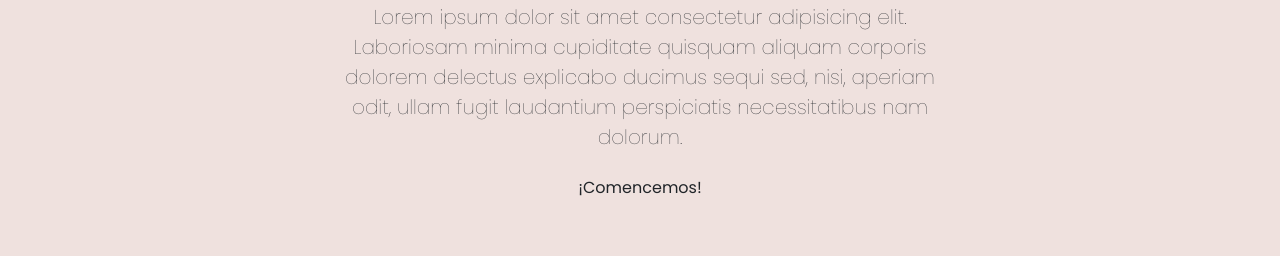
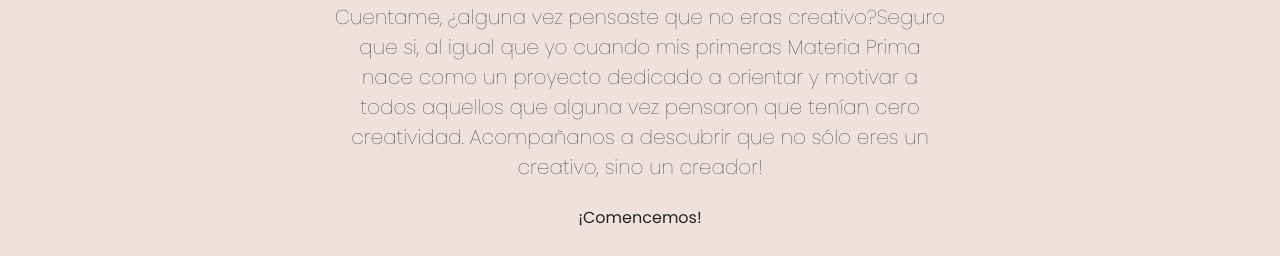
Before and after one commit to EnyaDev/ProyectoCoderhouse, a plain HTML site: page acercade.html in a window 1280 px wide. Shown: the part 544-800 px from the top of the page. Drawn offline with nearby package versions, Linux system fonts and the light colour scheme.

Commit message:
Subo cambios en encabezados y meta description

```diff
--- a/acercade.html
+++ b/acercade.html
@@ -3,6 +3,7 @@
   <head>
     <meta charset="UTF-8" />
     <meta http-equiv="X-UA-Compatible" content="IE=edge" />
+    <meta name="description" content="Materia Prima nace como un proyecto dedicado a orientar y motivar a todos aquellos que alguna vez pensaron que tenían cero creatividad. Acompañanos a descubrir que no sólo eres un creativo, sino un creador!">
     <meta name="viewport" content="width=device-width, initial-scale=1.0" />
     <!-- CSS only -->
     <link
@@ -23,7 +24,7 @@
       src="https://kit.fontawesome.com/e53b366c14.js"
       crossorigin="anonymous"
     ></script>
-    <title>MateriaPrima</title>
+    <title>Acerca De</title>
   </head>
   <body>
     <header>
@@ -67,10 +68,7 @@
       <img class="d-block mx-auto mb-4" src="img/avatar.png" alt="Raquelito Avatar" style="width:250px; height: 250px;"/>
       <h4 class="display-6">Hola! soy Raquelito, tu instructora creativa.</h4>
       <div class="col-lg-6 mx-auto">
-        <p class="lead mb-4">Lorem ipsum dolor sit amet consectetur adipisicing elit. Laboriosam
-          minima cupiditate quisquam aliquam corporis dolorem delectus
-          explicabo ducimus sequi sed, nisi, aperiam odit, ullam fugit
-          laudantium perspiciatis necessitatibus nam dolorum.</p>
+        <p class="lead mb-4">Cuentame, ¿alguna vez pensaste que no eras creativo?Seguro que si, al igual que yo cuando mis primeras Materia Prima nace como un proyecto dedicado a orientar y motivar a todos aquellos que alguna vez pensaron que tenían cero creatividad. Acompañanos a descubrir que no sólo eres un creativo, sino un creador!</p>
         <div class="d-grid gap-2 d-md-flex justify-content-sm-center">
           <p>¡Comencemos!</p>
         </div>
```
Also changed, not shown: contacto.html (+2 -1 lines), diy.html (+2 -1 lines), galeria.html (+2 -1 lines), index.html (+2 -0 lines).
